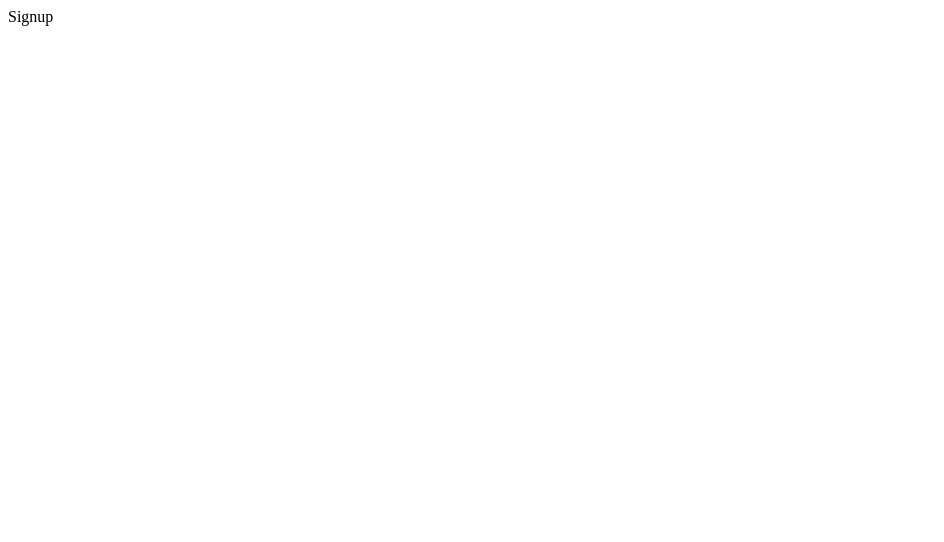
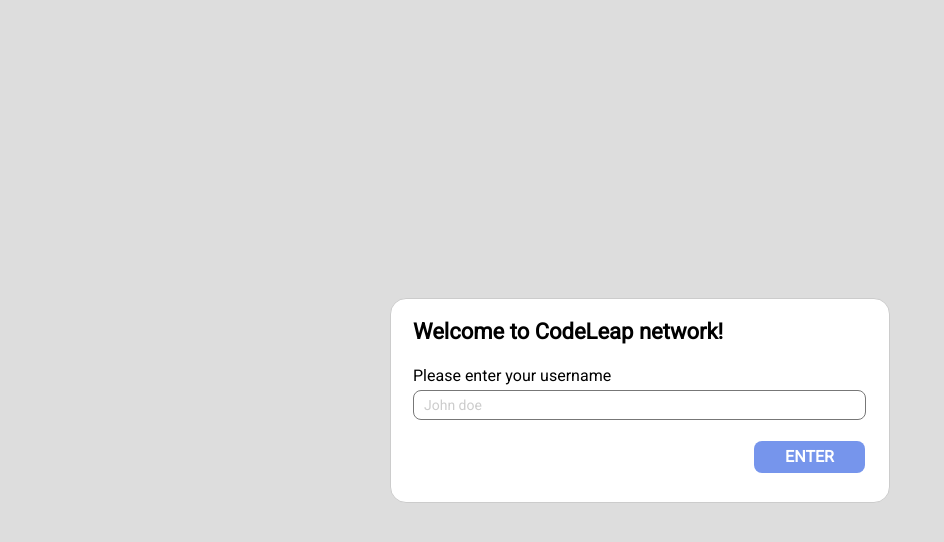
Before and after one commit to caiobacode/codeleap, a React (Create React App) app: page / in a window 1280 px wide. Shown: the top 542 px of the page, without its empty margins (0-944 px from the left). Built offline with nearby package versions, Linux system fonts and the light colour scheme.

Commit message:
feat: developing signup form

```diff
--- a/src/App.js
+++ b/src/App.js
@@ -1,6 +1,7 @@
 import React from 'react';
 import { Route, Routes } from 'react-router-dom';
 import { Signup, Home } from './pages/Index';
+import './style/App.css';
 
 function App () {
   return (
--- /dev/null
+++ b/src/components/SignupForm.js
@@ -0,0 +1,16 @@
+import React from 'react';
+
+export default function SignupForm () {
+  return (
+    <div className='signup-form'>
+      <h1 className='signup-title'>Welcome to CodeLeap network!</h1>
+      <div>
+      <span className='signup-text'>Please enter your username</span>
+      <input placeholder='John doe' className='signup-input' type='text'></input>
+      </div>
+      <div className='btn-div'>
+        <button className='signup-btn' type='button'>ENTER</button>
+      </div>
+    </div>
+  );
+}
--- a/src/pages/SignUp.js
+++ b/src/pages/SignUp.js
@@ -1,7 +1,11 @@
 import React from 'react';
+import SignupForm from '../components/SignupForm';
+import '../style/Signup.css';
 
 export default function Signup () {
   return (
-    <div>Signup</div>
+    <div className='signup-div'>
+      <SignupForm />
+    </div>
   );
 }
--- /dev/null
+++ b/src/style/App.css
@@ -0,0 +1,7 @@
+@import url('https://fonts.googleapis.com/css2?family=Roboto&display=swap');
+
+* {
+  padding: 0;
+  margin: 0;
+  border: 0;
+}
--- /dev/null
+++ b/src/style/Signup.css
@@ -0,0 +1,77 @@
+.signup-div {
+  background: #dddddd;
+  display: flex;
+  align-items: center;
+  justify-content: center;
+  width: 100vw;
+  height: 100vh;
+}
+
+.signup-form {
+  width: 500px;
+  height: 205px;
+  padding-right: 22px;
+  padding-left: 22px;
+  display: flex;
+  flex-direction: column;
+  justify-content: space-evenly;
+  flex-direction: column;
+  box-sizing: border-box;
+  position: absolute;
+  border-radius: 16px;
+  border: 1px solid #CCCCCC;
+  background: #FFFFFF;
+}
+
+.signup-title {
+  font-family: 'Roboto';
+  font-weight: 700;
+  font-size: 22px;
+  line-height: 26px;
+}
+
+.signup-text {
+  font-family: 'Roboto';
+  font-style: normal;
+  font-weight: 400;
+  font-size: 16px;
+  line-height: 19px;
+}
+
+.signup-input {
+  width: 441px;
+  height: 28px;
+  margin-top: 5px;
+  padding-left: 10px;
+  font-family: 'Roboto';
+  font-size: 14px;
+  font-style: normal;
+  border-radius: 8px;
+  border: #777777 1px solid;
+  color: black;
+  background: #FFFFFF;
+}
+
+.signup-input::placeholder {
+  color: #cccccc;
+}
+
+.btn-div {
+  width: 452px;
+  height: 40px;
+  display: flex;
+  justify-content: end;
+}
+
+.signup-btn {
+  width: 111px;
+  height: 32px;
+  font-family: 'Roboto';
+  font-style: normal;
+  font-weight: 700;
+  font-size: 16px;
+  line-height: 19px;
+  border-radius: 8px;
+  color: white;
+  background: #7695EC;
+}
```
